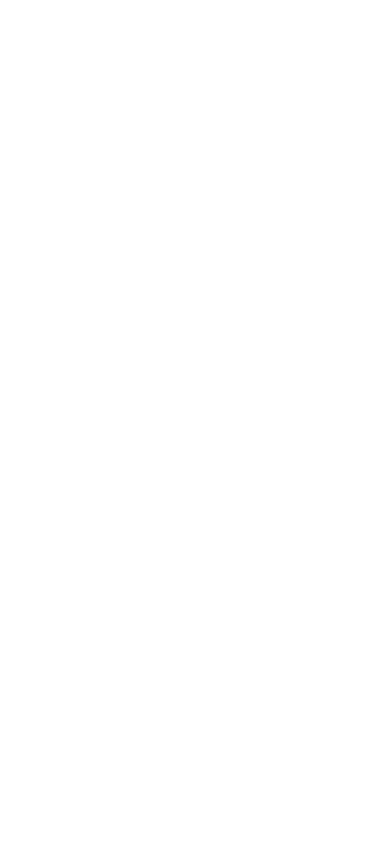
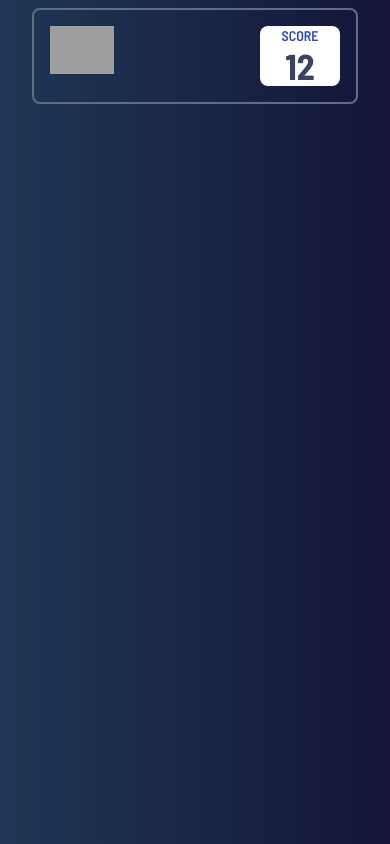
Before and after one commit to thdelio/RSPLSGame, a Next.js app in the folder rpslsgame/: page / in a window 390 px wide. Built offline with nearby package versions, Linux system fonts and the light colour scheme; grey boxes are pictures that could not be loaded.

Commit message:
header done

```diff
--- /dev/null
+++ b/rpslsgame/components/Header/index.jsx
@@ -0,0 +1,30 @@
+/**
+ *
+ **/
+
+import React from 'react';
+import GameTitle from '../../public/images/logo-bonus.svg';
+
+const Header = () => {
+	return (
+		<div class='flex justify-center pt-2 lg:p-8'>
+			<div class='box-border rounded-lg max-h-full h-26 lg:h-40 w-full max-w-3xl p-4 border-2 xl:border-4 border-[#606e85]'>
+				<div class='columns-2'>
+					<img src={GameTitle} class='w-16 lg:w-auto' />
+					<div class='grid justify-items-end'>
+						<div class='flex justify-center box-content rounded-lg bg-white items-center h-18 w-20 lg:h-28 lg:w-40  grid '>
+							<div class='row-span-1 font-Barlow-Semi-Condensed lg:text-xl text-sm font-semibold text-[#2a46c0]'>
+								SCORE
+							</div>
+							<div class='flex font-Barlow-Semi-Condensed font-bold lg:text-6xl text-4xl justify-center row-span-1 text-[#3b4363]'>
+								12
+							</div>
+						</div>
+					</div>
+				</div>
+			</div>
+		</div>
+	);
+};
+
+export default Header;
--- a/rpslsgame/next.config.js
+++ b/rpslsgame/next.config.js
@@ -1,3 +1,6 @@
-module.exports = {
-  reactStrictMode: true,
-}
+const withImages = require('next-images');
+module.exports = withImages({
+	webpack(config) {
+		return config;
+	},
+});
--- a/rpslsgame/package.json
+++ b/rpslsgame/package.json
@@ -8,7 +8,9 @@
     "lint": "next lint"
   },
   "dependencies": {
+    "@svgr/webpack": "^6.2.1",
     "next": "12.0.10",
+    "next-images": "^1.8.4",
     "react": "17.0.2",
     "react-dom": "17.0.2"
   },
--- a/rpslsgame/pages/_document.js
+++ b/rpslsgame/pages/_document.js
@@ -10,7 +10,7 @@
 		return (
 			<Html>
 				<Head />
-				<body className='blue-500'>
+				<body class='bg-gradient-to-r from-[#1f3756] to-[#141539]'>
 					<Main />
 					<NextScript />
 				</body>
--- a/rpslsgame/pages/index.js
+++ b/rpslsgame/pages/index.js
@@ -1,5 +1,6 @@
 import Head from 'next/head';
 import styles from '../styles/Home.module.css';
+import Header from '../components/Header';
 
 export default function Home() {
 	return (
@@ -8,7 +9,16 @@
 				<title>RPSLSGame</title>
 				<meta name='description' content='Generated by create next app' />
 				<link rel='icon' href='/favicon.ico' />
+				<link rel='preconnect' href='https://fonts.googleapis.com' />
+				<link rel='preconnect' href='https://fonts.gstatic.com' crossorigin />
+				<link
+					href='https://fonts.googleapis.com/css2?family=Barlow+Semi+Condensed:wght@600;700&display=swap'
+					rel='stylesheet'
+				/>
 			</Head>
+			<main>
+				<Header />
+			</main>
 		</div>
 	);
 }
--- a/rpslsgame/tailwind.config.js
+++ b/rpslsgame/tailwind.config.js
@@ -4,7 +4,11 @@
 		'./components/**/*.{js,ts,jsx,tsx}',
 	],
 	theme: {
-		extend: {},
+		extend: {
+			fontFamily: {
+				'Barlow-Semi-Condensed': ['"Barlow Semi Condensed"', 'cursive'],
+			},
+		},
 	},
 	plugins: [],
 };
```
Also changed, not shown: 1 other file (tests, documents, lock files or other folders).
